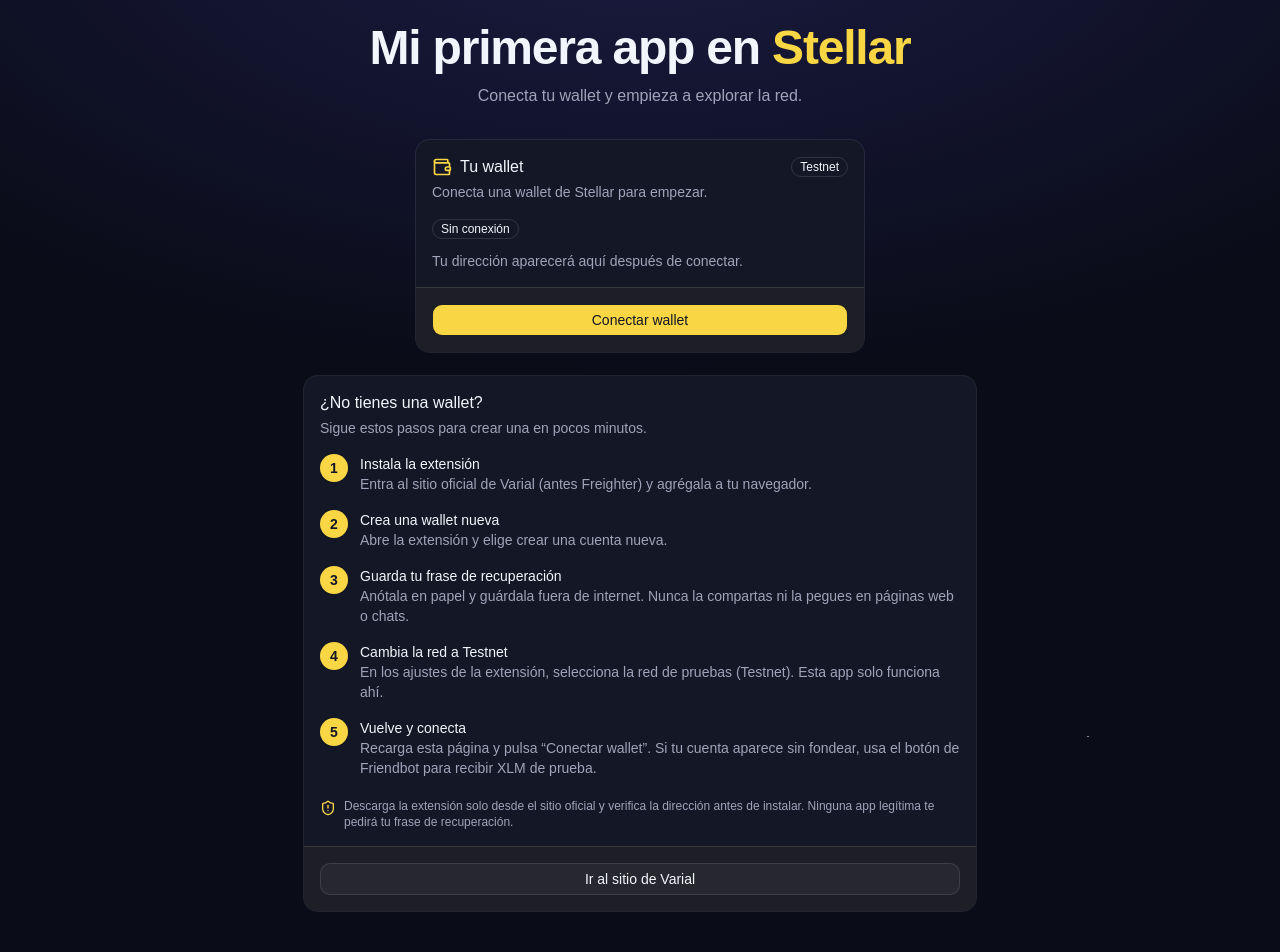
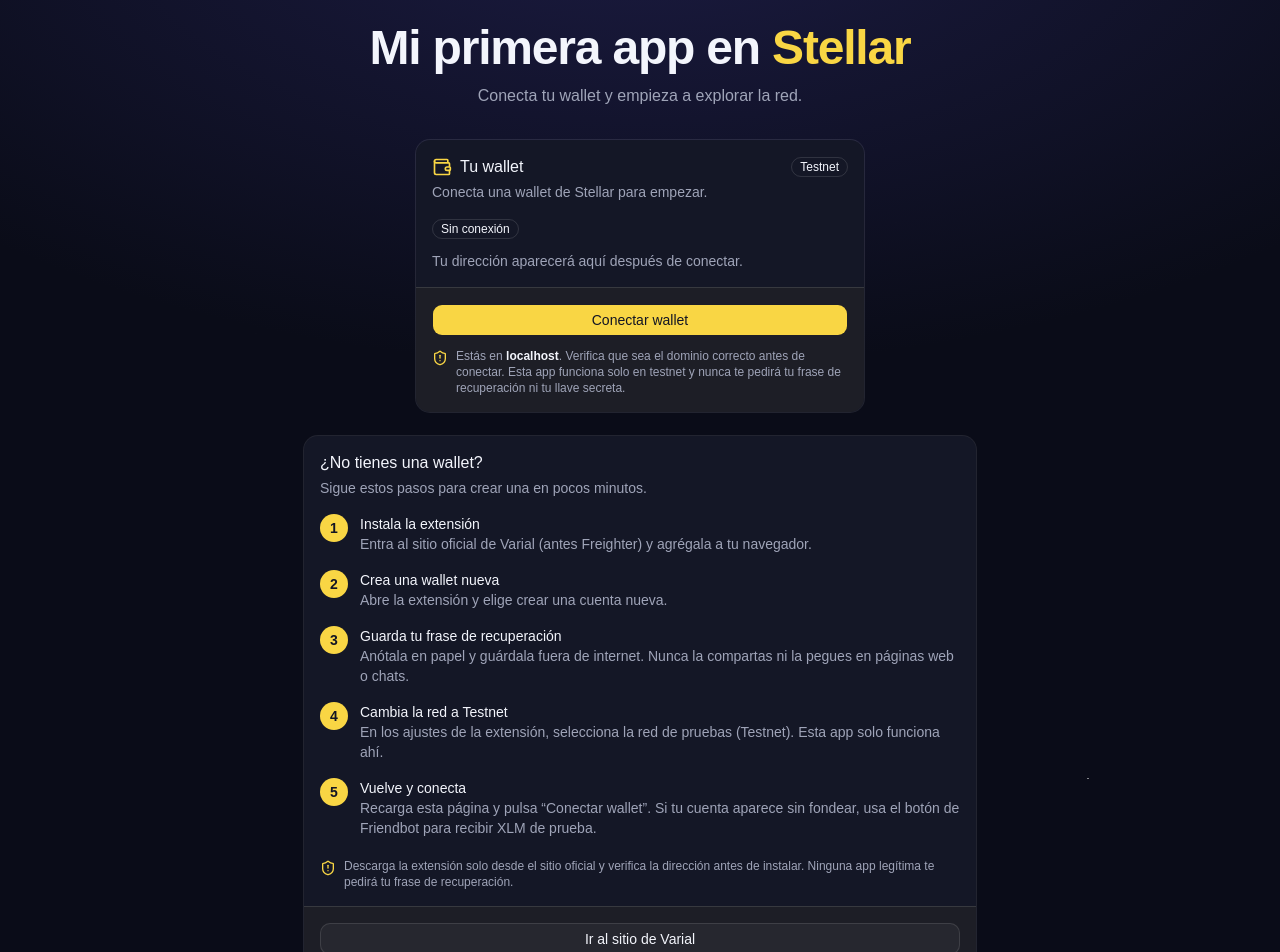
Before and after one commit to Oppia-Software-Labs/Pura-Vida-Bootcamp-1, a React (Vite) app in the folder Elias Jose Castro Soto/: page / in a window 1280 px wide. Shown: the top 952 px of the page. Built offline with nearby package versions, Linux system fonts and the light colour scheme; what @creit-tech/stellar-wallets-kit would draw is missing.

Commit message:
feat: agregar componente SecurityNote y aviso de verificación de dominio

```diff
--- a/Elias Jose Castro Soto/src/App.jsx
+++ b/Elias Jose Castro Soto/src/App.jsx
@@ -14,6 +14,7 @@ import { useStellarWallet } from "@/hooks/useStellarWallet";
 import { useXlmBalance } from "@/hooks/useXlmBalance";
 import NoWalletGuide from "@/components/NoWalletGuide";
 import Footer from "@/components/Footer";
+import SecurityNote from "@/components/SecurityNote";
 
 const shorten = (a) => `${a.slice(0, 6)}…${a.slice(-6)}`;
 
@@ -109,7 +110,7 @@ export default function App() {
             {error && <p className="text-sm text-destructive">{error}</p>}
           </CardContent>
 
-          <CardFooter>
+          <CardFooter className="flex-col gap-3">
             {address ? (
               <Button variant="outline" className="w-full" onClick={disconnect}>
                 <LogOut className="size-4" /> Desconectar
@@ -119,6 +120,12 @@ export default function App() {
                 {loading ? "Conectando…" : "Conectar wallet"}
               </Button>
             )}
+            <SecurityNote>
+              Estás en{" "}
+              <strong className="text-foreground">{window.location.host}</strong>. Verifica
+              que sea el dominio correcto antes de conectar. Esta app funciona solo en
+              testnet y nunca te pedirá tu frase de recuperación ni tu llave secreta.
+            </SecurityNote>
           </CardFooter>
         </Card>
       </main>
--- a/Elias Jose Castro Soto/src/components/NoWalletGuide.jsx
+++ b/Elias Jose Castro Soto/src/components/NoWalletGuide.jsx
@@ -1,5 +1,5 @@
-import { ShieldAlert } from "lucide-react";
 import { buttonVariants } from "@/components/ui/button";
+import SecurityNote from "@/components/SecurityNote";
 import {
   Card,
   CardHeader,
@@ -58,11 +58,10 @@ export default function NoWalletGuide() {
             ))}
           </ol>
 
-          <p className="mt-5 flex items-start gap-2 text-xs text-muted-foreground">
-            <ShieldAlert className="mt-0.5 size-4 shrink-0 text-primary" />
+          <SecurityNote className="mt-5">
             Descarga la extensión solo desde el sitio oficial y verifica la dirección
             antes de instalar. Ninguna app legítima te pedirá tu frase de recuperación.
-          </p>
+          </SecurityNote>
         </CardContent>
 
         <CardFooter>
--- /dev/null
+++ b/Elias Jose Castro Soto/src/components/SecurityNote.jsx
@@ -0,0 +1,10 @@
+import { ShieldAlert } from "lucide-react";
+
+export default function SecurityNote({ children, className = "" }) {
+  return (
+    <p className={`flex items-start gap-2 text-xs text-muted-foreground ${className}`}>
+      <ShieldAlert className="mt-0.5 size-4 shrink-0 text-primary" aria-hidden="true" />
+      <span>{children}</span>
+    </p>
+  );
+}
```
